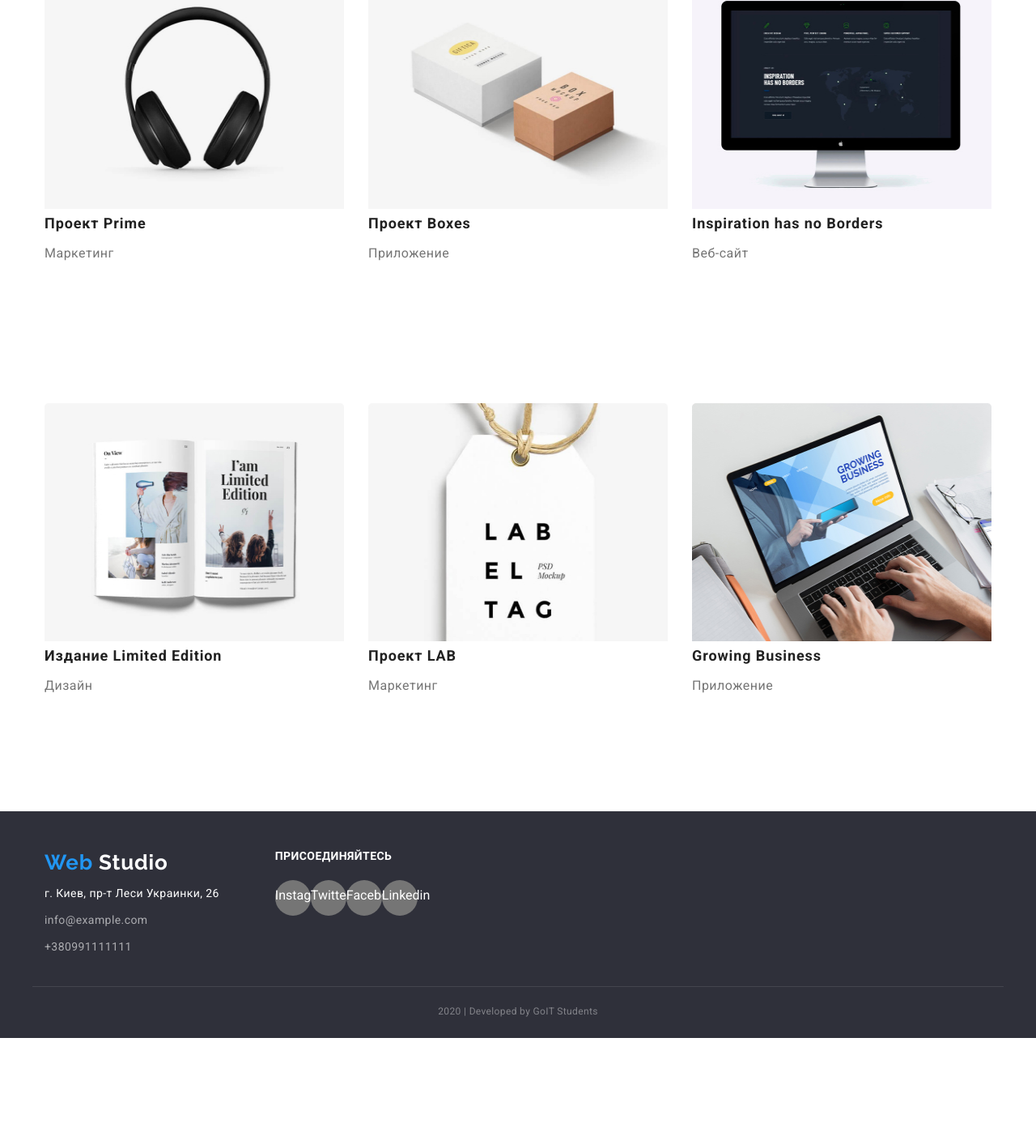
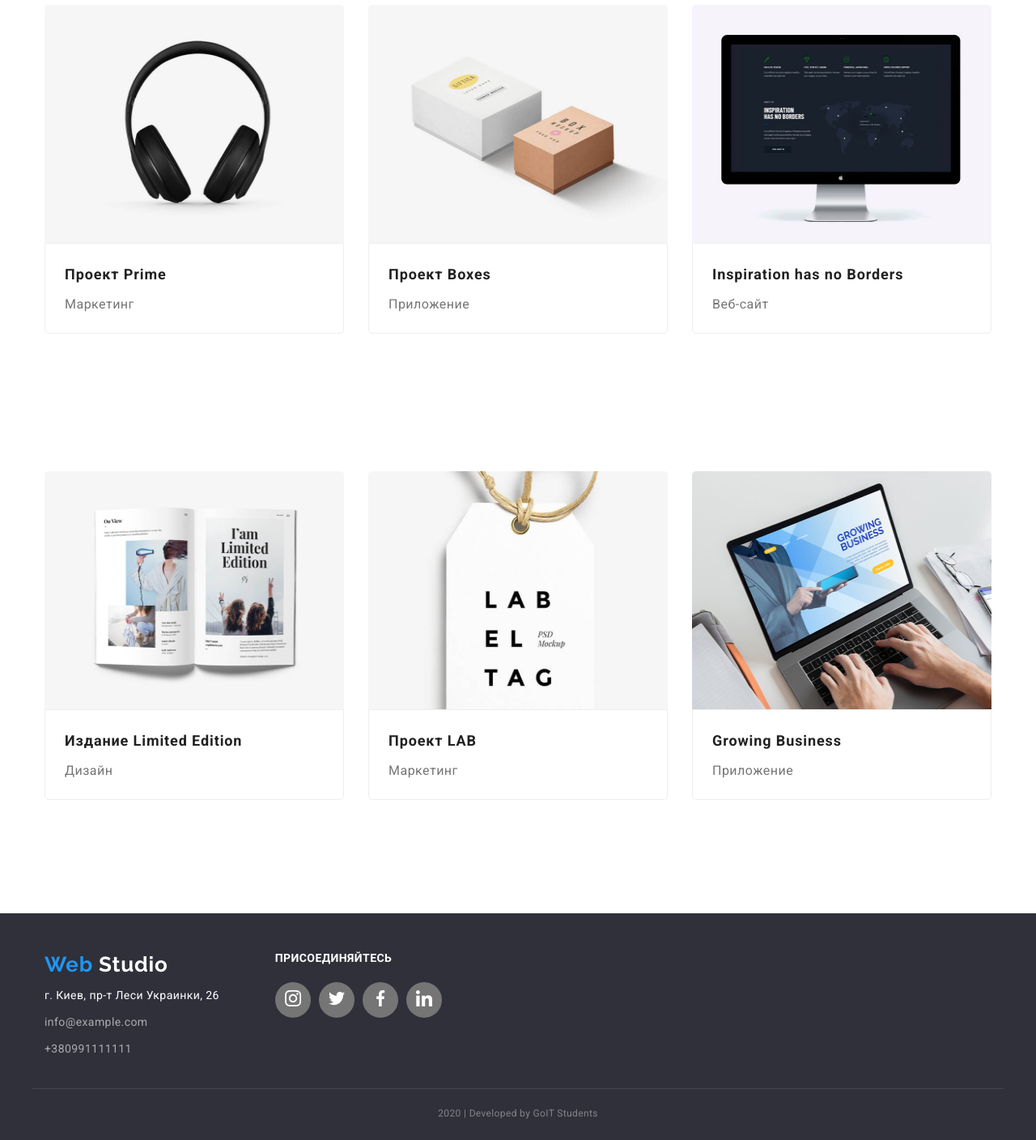
Before and after one commit to Zoriana-Burian/goit-markup-hw-04, a plain HTML site: page portfolio.html in a window 1280 px wide. Shown: the part 778-2186 px from the top of the page at 81% size. Before the commit the page ends 2060 px from the top, so only its background shows below. Drawn offline with nearby package versions, Linux system fonts and the light colour scheme.

Commit message:
Додає розмітку для портфоліо

```diff
--- a/portfolio.html
+++ b/portfolio.html
@@ -26,13 +26,14 @@
 
         <ul class="auth-nav list">
             <li class="item"><a href="mailto:info@devstudio.com" class="link">
-                <img src="./images/envelope(hover).svg" alt="Емейл">
+             <svg class="icon-envelope"><use href="./images/symbol-defs.svg#icon-envelope"></use></svg>
                 info@devstudio.com</a>
-            </li>
-            <li class="item"><a href="tel:+380961111111" class="link">
-                <img src="./images/Vector.svg" alt="Телефон">
-                +380961111111</a></li>
-        </ul>
+             </li>
+             <li class="item"><a href="tel:+380961111111" class="link">
+                 <svg class="icon-phone"><use href="./images/symbol-defs.svg#icon-smartphone"></use></svg>
+                 +380961111111</a>
+             </li>
+         </ul>
    </header>
     </div>
    <main>
@@ -54,72 +55,90 @@
                    <img class="img" src="./images/img7.jpg" alt="Картинка с людьми"
                    width="370"
                    height="294">
+                   <div class="card-content">
                    <h2 class="title">Технокряк</h2>
                    <p class="text">Веб-сайт</p>
+                 </div>
                    <p class="text-second">Технокряк это современная площадка распространения коронавируса. Компании используют эту платформу для цифрового шпионажа и атак на защищённые сервера конкурентов.</p></a>
                </li>
                <li class="item"> <a href="#" class="link">
                    <img class="img" src="./images/img8.jpg" alt="Парни играют в баскетбол"
                    width="370"
                    height="294">
+                   <div class="card-content">
                    <h2 class="title">Постер New Orlean vs Golden Stars</h2>
                    <p class="text">Дизайн</p>
+                 </div>
                    <p class="text-second">Технокряк это современная площадка распространения коронавируса. Компании используют эту платформу для цифрового шпионажа и атак на защищённые сервера конкурентов.</p></a>
                </li>
                <li class="item"> <a href="#" class="link">
                    <img class="img" src="./images/img9.jpg" alt="Рыба"
                    width="370"
                    height="294">
+                   <div class="card-content">
                    <h3 class="title">Ресторан Seafood</h3>
                    <p class="text">Приложение</p>
+                   </div>
                    <p class="text-second">Технокряк это современная площадка распространения коронавируса. Компании используют эту платформу для цифрового шпионажа и атак на защищённые сервера конкурентов.</p></a>
                </li>
                <li class="item"> <a href="#" class="link">
                    <img class="img" src="./images/img10.jpg" alt="Наушники"
                    width="370"
                    height="294">
+                   <div class="card-content">
                    <h2 class="title">Проект Prime</h2>
                    <p class="text">Маркетинг</p>
+                  </div>
                    <p class="text-second">Технокряк это современная площадка распространения коронавируса. Компании используют эту платформу для цифрового шпионажа и атак на защищённые сервера конкурентов.</p></a>
                </li>
                <li class="item"> <a href="#" class="link">
                    <img class="img" src="./images/img11.jpg" alt="Две коробки"
                    width="370"
                    height="294">
+                   <div class="card-content">
                    <h2 class="title">Проект Boxes</h2>
                    <p class="text">Приложение</p>
+                   </div>
                    <p class="text-second">Технокряк это современная площадка распространения коронавируса. Компании используют эту платформу для цифрового шпионажа и атак на защищённые сервера конкурентов.</p></a>
                </li>
                <li class="item"> <a href="#" class="link">
                    <img  class="img" src="./images/img12.jpg" alt="Монитор"
                    width="370"
                    height="294">
+                   <div class="card-content">
                    <h2 class="title">Inspiration has no Borders</h2>
                    <p class="text">Веб-сайт</p>
+                   </div>
                    <p class="text-second">Технокряк это современная площадка распространения коронавируса. Компании используют эту платформу для цифрового шпионажа и атак на защищённые сервера конкурентов.</p></a>
                </li>
                <li class="item"> <a href="#" class="link">
                    <img class="img" src="./images/img13.jpg" alt="Книга"
                    width="370"
                    height="294">
+                   <div class="card-content">
                    <h2 class="title">Издание Limited Edition</h2>
                    <p class="text">Дизайн</p>
+                   </div>
                    <p class="text-second">Технокряк это современная площадка распространения коронавируса. Компании используют эту платформу для цифрового шпионажа и атак на защищённые сервера конкурентов.</p></a>
                </li>
                <li class="item"> <a href="#" class="link">
                    <img class="img" src="./images/img14.jpg" alt="Бирка"
                    width="370"
                    height="294">
+                   <div class="card-content">
                    <h2 class="title">Проект LAB</h2>
                    <p class="text">Маркетинг</p>
+                </div>
                    <p class="text-second">Технокряк это современная площадка распространения коронавируса. Компании используют эту платформу для цифрового шпионажа и атак на защищённые сервера конкурентов.</p></a>
                 </li>
                <li class="item"> <a href="#" class="link">
                    <img class="img" src="./images/img15.jpg" alt="Ноутбук"
                    width="370"
                    height="294">
+                   <div class="card-content">
                    <h2 class="title">Growing Business</h2>
                    <p class="text">Приложение</p>
+                </div>
                    <p class="text-second">Технокряк это современная площадка распространения коронавируса. Компании используют эту платформу для цифрового шпионажа и атак на защищённые сервера конкурентов.</p></a>
                </li>
            </ul>
@@ -146,12 +165,12 @@
        <strong>присоединяйтесь</strong>
      </p>
 
-   <ul class="social-network">
-       <li><a href="" class="link" aria-label="Ссылка на Instagram">Instagram</a></li>
-       <li><a href="" class="link" aria-label="Ссылка на Twitter">Twitter</a></li>
-       <li><a href="" class="link" aria-label="Ссылка на Facebook">Facebook</a></li>
-       <li><a href="" class="link" aria-label="Ссылка на Linkedin">Linkedin</a></li>
-   </ul>
+     <ul class="social-network">
+        <li class="item"><a href="" class="link" aria-label="Ссылка на Instagram"><svg class="social-icon"><use href="./images/symbol-defs.svg#icon-instagram"></use></svg></a></li>
+        <li class="item"><a href="" class="link" aria-label="Ссылка на Twitter"><svg class="social-icon"><use href="./images/symbol-defs.svg#icon-twitter"></use></svg></a></li>
+        <li class="item"><a href="" class="link" aria-label="Ссылка на Facebook"><svg class="social-icon"><use href="./images/symbol-defs.svg#icon-facebook"></use></svg></a></li>
+        <li class="item"><a href="" class="link" aria-label="Ссылка на Linkedin"><svg class="social-icon"><use href="./images/symbol-defs.svg#icon-linkedin"></use></svg></a></li>
+     </ul>
   </div>
  </div>
 
```
